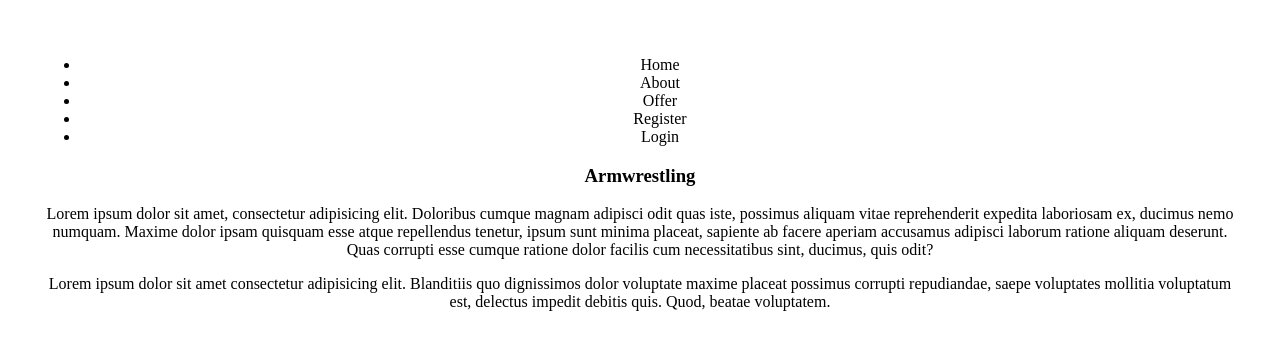
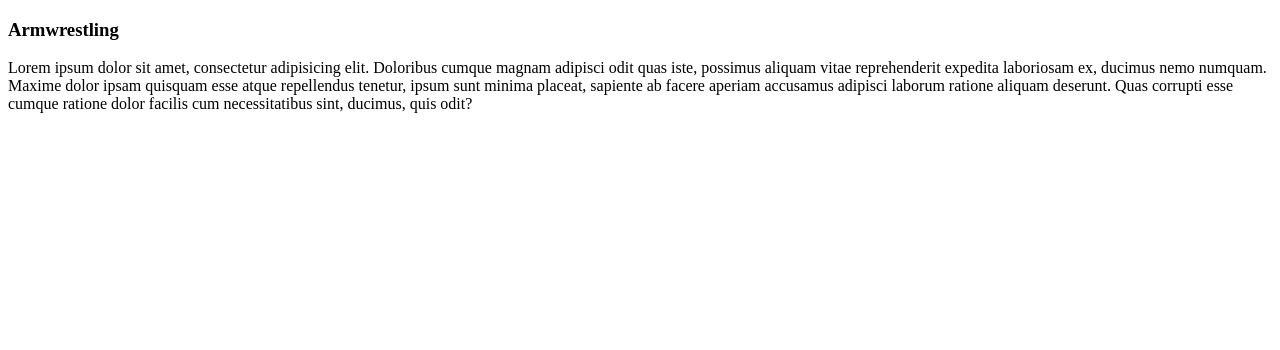
Before and after one commit to AndreyZarev/React-Exercises, a React (Vite) app in the folder vite-project/: page / in a window 1280 px wide. Shown: the top 350 px of the page. Built offline with nearby package versions, Linux system fonts and the light colour scheme; the HTML template or start-up script is replaced by a standard one.

Commit message:
Update App.jsx

```diff
--- a/vite-project/src/App.jsx
+++ b/vite-project/src/App.jsx
@@ -1,17 +1,17 @@
+import GetMovies from "./components/main"
 
-import './App.css'
-import Header from './components/header'
-import Main from './components/main'
-import Footer from './components/footer'
 function App() {
 
+  const movieList = [
+    "Godfather",
+    "Superman",
+    "Batman",
+    "Baki"
+  ]
+  return (
 
-  return (
-    <>
-      <Header />
-      <Main />
-      <Footer />
-    </>
+    <GetMovies movieList={movieList} />
+
   )
 }
 
```
